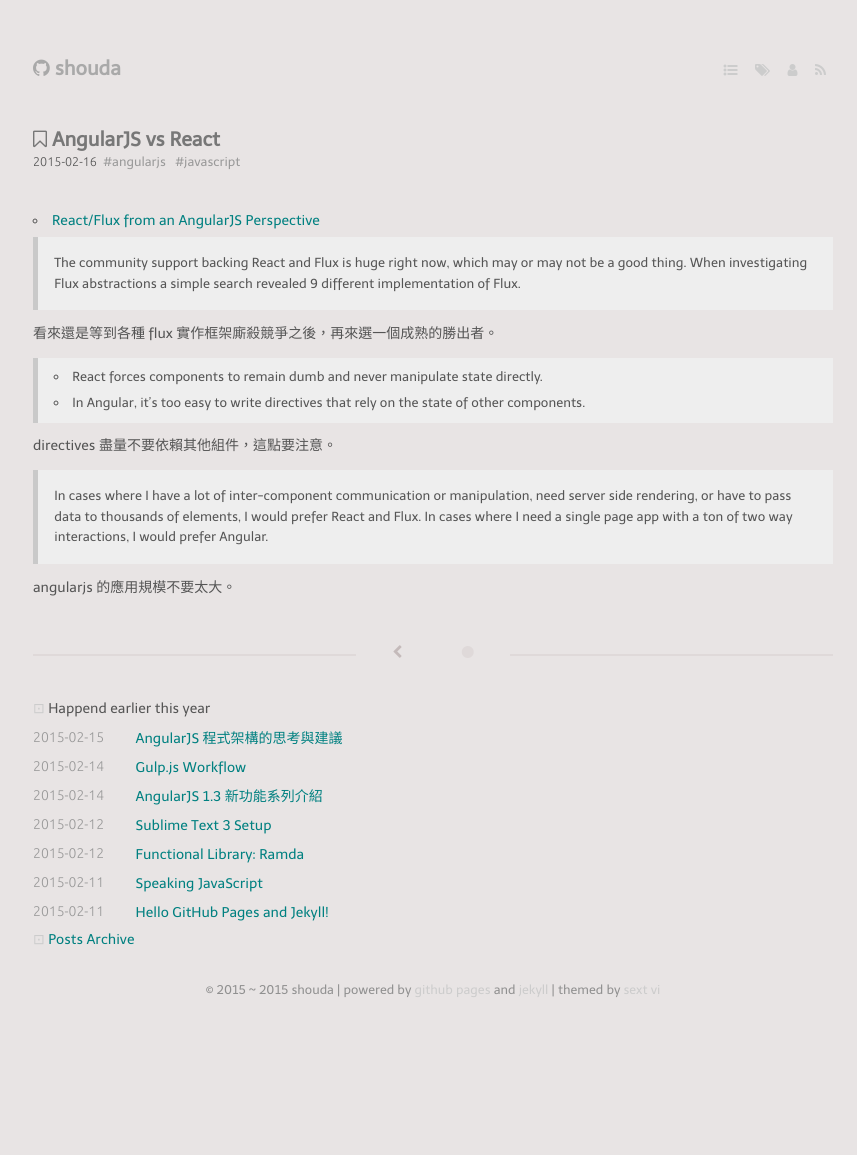
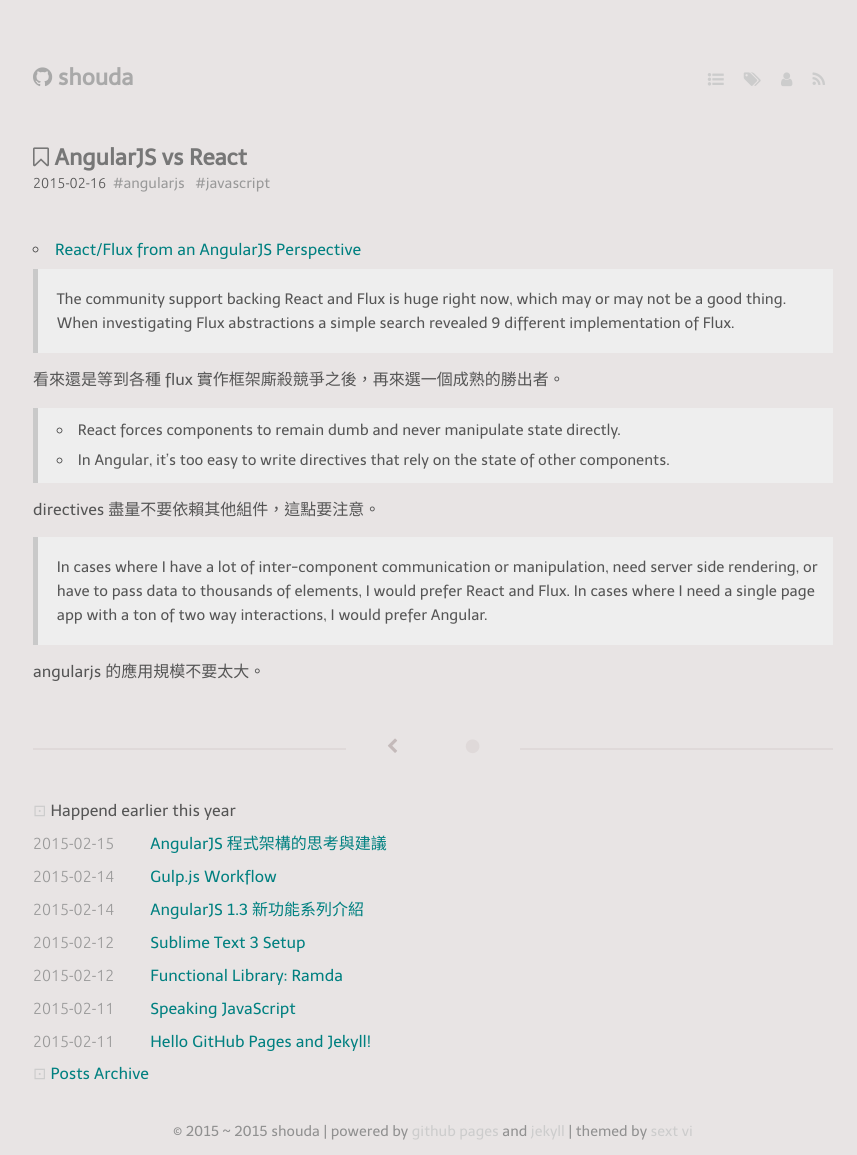
Before and after one commit to shouda/shouda.github.io, a Jekyll site: the page built from index.markdown, in a window 1280 px wide. Shown: the whole page, without its empty margins (207-1064 px from the left). Built offline with Jekyll 4.4.1, drawn with Linux system fonts in a browser that asks for light colours; nearby versions of some CDN libraries; Markdown is read by kramdown in place of the engine named in the settings; before the commit the page ends 1011 px from its top, so only the background shows below that.

Commit message:
update css

```diff
--- a/media/css/style.css
+++ b/media/css/style.css
@@ -16,7 +16,7 @@
   padding: 0; }
 
 body {
-  font-size: 14px;
+  font-size: 16px;
   font-family: telexregular, Hiragino Sans GB, Microsoft YaHei, sans-serif;
   color: #555;
   background-color: #e8e4e4; }
@@ -59,7 +59,7 @@
   padding: 0.5em 1em 0.5em 1.25em;
   border-left: 5px solid #c9c9c9 !important;
   border-color: #c9c9c9 !important;
-  font-size: 13px;
+  font-size: 15px;
   line-height: 1.6;
   display: block;
   overflow: auto; }
@@ -205,7 +205,7 @@
   margin-bottom: 1em; }
 
 .gist {
-  font-size: 13px;
+  font-size: 15px;
   line-height: 1.6; }
 
 .like-wrapper {
--- a/media/css/style.scss
+++ b/media/css/style.scss
@@ -23,7 +23,7 @@
 @mixin page($width: $page-width) { width: #{$width}px; margin: 0 auto; }
 
 * { margin: 0; padding: 0; }
-body { font-size: 14px; font-family: #{$font}; color: #555; background-color: $background-color; }
+body { font-size: 16px; font-family: #{$font}; color: #555; background-color: $background-color; }
 ul {
   list-style-position: inside;
   li { padding: .2em 0; list-style-type: circle; }
@@ -37,7 +37,7 @@
 ::selection { color: #eee; background-color: #333; }
 a { text-decoration: none; color: #008080; &:hover { color: lighten(#008080, 10%); }; }
 strong { color: #804000; }
-blockquote { background-color: #eee; padding: 0.5em 1em 0.5em 1.25em; border-left: 5px solid #c9c9c9 !important; border-color: #c9c9c9 !important; font-size: 13px; line-height: 1.6; display: block; overflow: auto; }
+blockquote { background-color: #eee; padding: 0.5em 1em 0.5em 1.25em; border-left: 5px solid #c9c9c9 !important; border-color: #c9c9c9 !important; font-size: 15px; line-height: 1.6; display: block; overflow: auto; }
 pre code { @extend blockquote; }
 code { background-color: #eee; padding: 2px 5px; border: 1px dashed #c9c9c9; font-family: #{$monospace}; }
 h1, h2 { font-size: 1.4em; }
@@ -163,7 +163,7 @@
 #tag_cloud { margin-bottom: 1em; }
 
 // gist
-.gist { font-size: 13px; line-height:1.6; }
+.gist { font-size: 15px; line-height: 1.6; }
 
 // like
 .like-wrapper {
```
Also changed, not shown: 1 other file.
